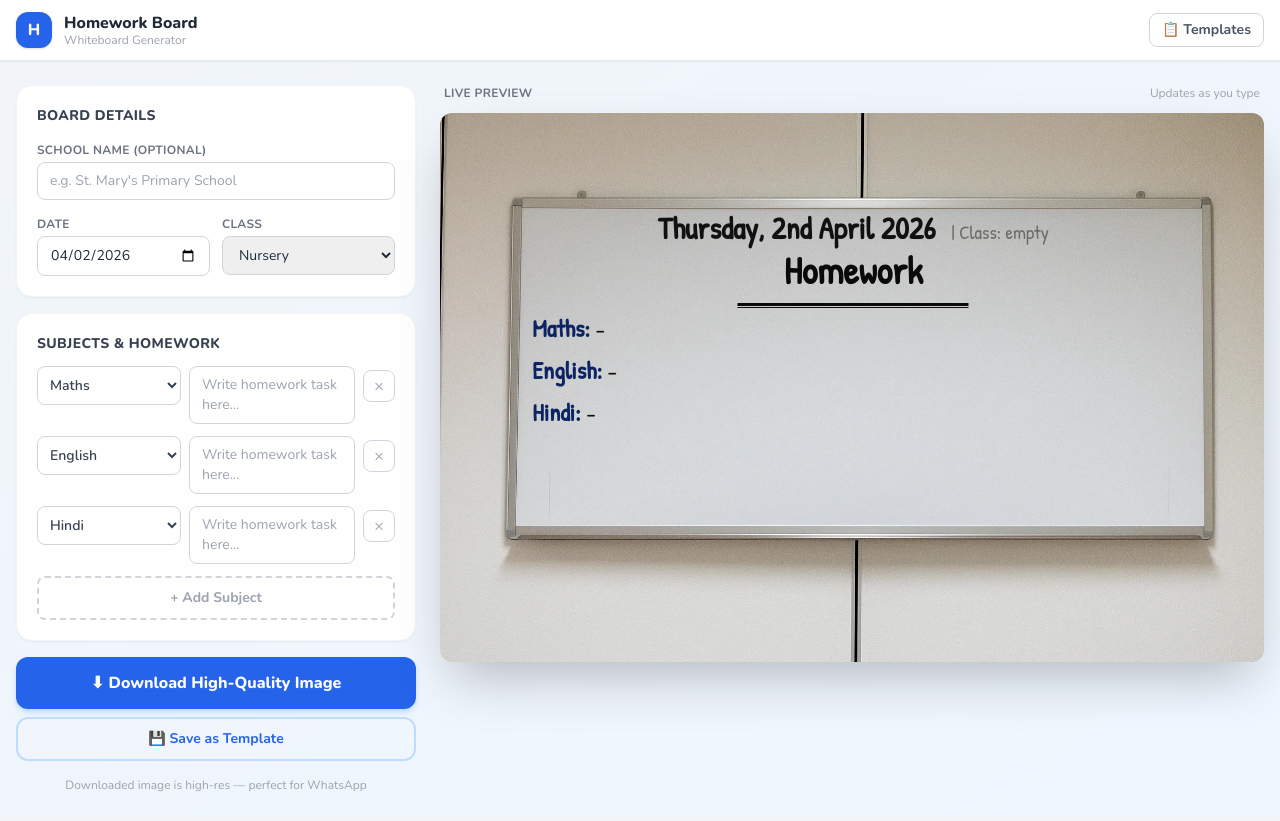
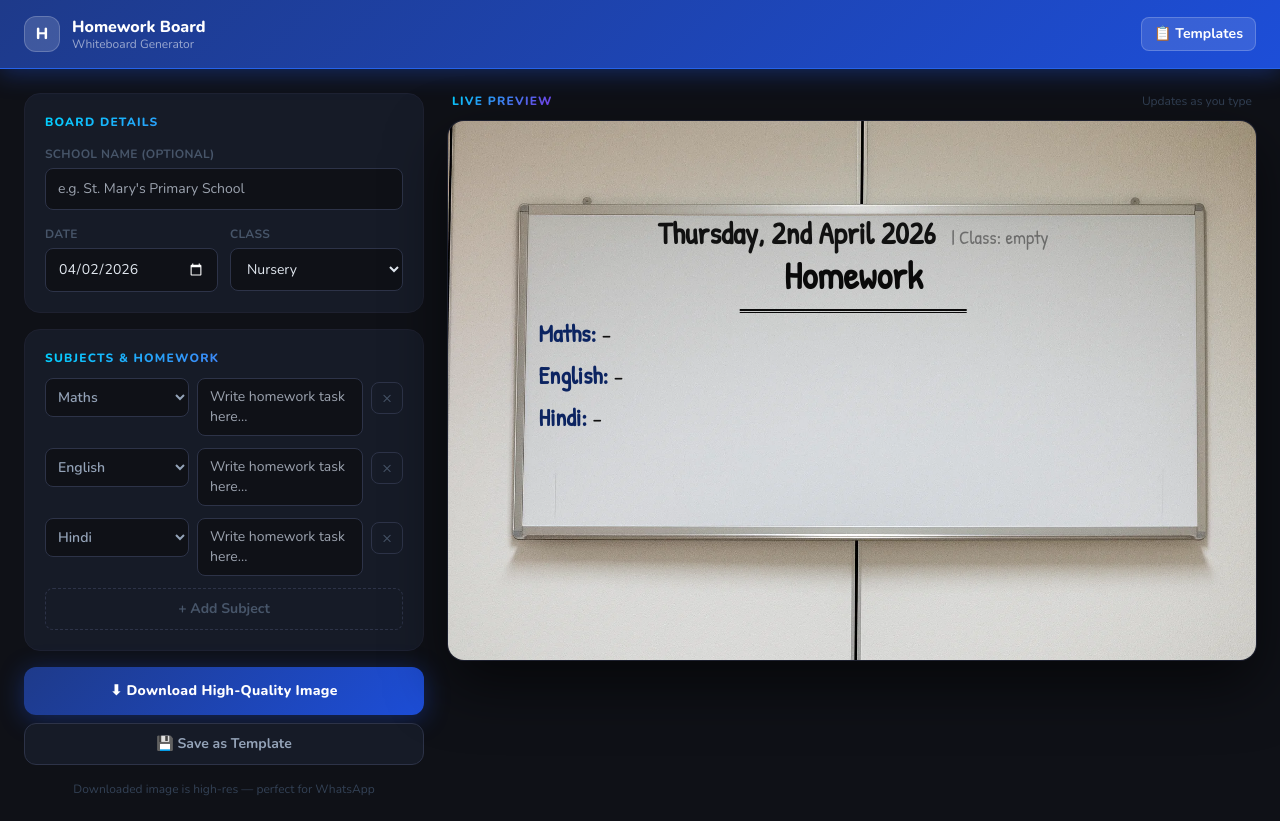
Before and after one commit to Dawar-Anwar-Khan/Diary-app, a Next.js app: page / in a window 1280 px wide. Built offline with nearby package versions, Linux system fonts and the light colour scheme.

Commit message:
changed bg & accents of the buttons

```diff
--- a/src/app/components/SubjectRow.tsx
+++ b/src/app/components/SubjectRow.tsx
@@ -8,13 +8,24 @@ interface Props {
   canRemove: boolean;
 }
 
-export default function SubjectRow({ entry, onChange, onRemove, canRemove }: Props) {
+export default function SubjectRow({
+  entry,
+  onChange,
+  onRemove,
+  canRemove,
+}: Props) {
   return (
     <div className="flex gap-2 items-start">
       <select
         value={entry.name}
         onChange={(e) => onChange({ ...entry, name: e.target.value })}
-        className="border border-gray-300 rounded-lg px-2 py-2 text-sm font-semibold text-gray-700 bg-white w-36 flex-shrink-0 focus:outline-none focus:ring-2 focus:ring-blue-400"
+        className="rounded-lg px-2 py-2 text-sm font-semibold w-36 flex-shrink-0 outline-none"
+        style={{
+          background: "#0f1117",
+          border: "1px solid #2d3348",
+          color: "#94a3b8",
+          colorScheme: "dark",
+        }}
       >
         {SUBJECT_OPTIONS.map((s) => (
           <option key={s}>{s}</option>
@@ -26,13 +37,23 @@ export default function SubjectRow({ entry, onChange, onRemove, canRemove }: Pro
         onChange={(e) => onChange({ ...entry, task: e.target.value })}
         placeholder="Write homework task here..."
         rows={2}
-        className="flex-1 border border-gray-300 rounded-lg px-3 py-2 text-sm text-gray-800 resize-none focus:outline-none focus:ring-2 focus:ring-blue-400"
+        className="flex-1 rounded-lg px-3 py-2 text-sm resize-none outline-none"
+        style={{
+          background: "#0f1117",
+          border: "1px solid #2d3348",
+          color: "#e2e8f0",
+        }}
       />
 
       {canRemove && (
         <button
           onClick={onRemove}
-          className="mt-1 w-8 h-8 flex items-center justify-center rounded-lg border border-gray-300 text-gray-400 hover:bg-red-50 hover:text-red-500 hover:border-red-300 transition-colors flex-shrink-0"
+          className="mt-1 w-8 h-8 flex items-center justify-center rounded-lg flex-shrink-0 transition-colors"
+          style={{
+            background: "transparent",
+            border: "1px solid #2d3348",
+            color: "#475569",
+          }}
           title="Remove subject"
         >
           ×
--- a/src/app/components/WhiteboardMockup.tsx
+++ b/src/app/components/WhiteboardMockup.tsx
@@ -96,7 +96,7 @@ export default function WhiteboardMockup({
           style={{
             paddingLeft: "5%",
             paddingRight: "5%",
-            paddingTop: "2.5%",
+            paddingTop: "3.3%",
             paddingBottom: "2%",
             gap: 0,
           }}
@@ -106,6 +106,7 @@ export default function WhiteboardMockup({
             <div
               className="text-center"
               style={{
+                marginTop:"0.3%",
                 fontSize: "clamp(9px, 1.3vw, 18px)",
                 color: "rgba(60,55,50,0.6)",
                 letterSpacing: "0.08em",
@@ -124,7 +125,7 @@ export default function WhiteboardMockup({
               alignItems: "baseline",
               justifyContent: "center",
               gap: "1em",
-              marginTop:"1.5%",
+              marginTop:"0.5%",
               marginBottom: "0.4%",
               fontFamily: "'Patrick Hand', cursive",
             }}
--- a/src/app/page.tsx
+++ b/src/app/page.tsx
@@ -7,9 +7,12 @@ import SubjectRow from "./components/SubjectRow";
 import SaveTemplateModal from "./components/SaveTemplateModal";
 import TemplatesSidebar from "./components/TemplatesSidebar";
 
-const WhiteboardMockup = dynamic(() => import("./components/WhiteboardMockup"), {
-  ssr: false,
-});
+const WhiteboardMockup = dynamic(
+  () => import("./components/WhiteboardMockup"),
+  {
+    ssr: false,
+  },
+);
 
 function todayStr() {
   return new Date().toISOString().split("T")[0];
@@ -19,19 +22,19 @@ function makeId() {
 }
 
 const DEFAULT_SUBJECTS: SubjectEntry[] = [
-  { id: makeId(), name: "Maths",   task: "" },
+  { id: makeId(), name: "Maths", task: "" },
   { id: makeId(), name: "English", task: "" },
-  { id: makeId(), name: "Hindi",   task: "" },
+  { id: makeId(), name: "Hindi", task: "" },
 ];
 
 export default function HomePage() {
-  const [date,       setDate]       = useState(todayStr());
-  const [className,  setClassName]  = useState("empty");
+  const [date, setDate] = useState(todayStr());
+  const [className, setClassName] = useState("empty");
   const [schoolName, setSchoolName] = useState("");
-  const [subjects,   setSubjects]   = useState<SubjectEntry[]>(DEFAULT_SUBJECTS);
+  const [subjects, setSubjects] = useState<SubjectEntry[]>(DEFAULT_SUBJECTS);
   const [showSaveModal, setShowSaveModal] = useState(false);
-  const [sidebarOpen,   setSidebarOpen]   = useState(false);
-  const [toast,    setToast]    = useState("");
+  const [sidebarOpen, setSidebarOpen] = useState(false);
+  const [toast, setToast] = useState("");
   const [downloading, setDownloading] = useState(false);
   const mockupRef = useRef<HTMLDivElement>(null);
 
@@ -79,99 +82,253 @@ export default function HomePage() {
   }
 
   return (
-    <div className="min-h-screen bg-gradient-to-br from-slate-100 to-blue-50">
+    <div className="min-h-screen" style={{ background: "#0f1117" }}>
       {/* Header */}
-      <header className="bg-white border-b border-gray-200 px-4 py-3 flex items-center justify-between sticky top-0 z-40 shadow-sm">
+      <header
+        className="px-6 py-4 flex items-center justify-between sticky top-0 z-40"
+        style={{
+          background: "linear-gradient(135deg, #1e3a8a, #1d4ed8)",
+          borderBottom: "1px solid #2563eb",
+          boxShadow: "0 4px 24px rgba(29, 78, 216, 0.4)",
+        }}
+      >
         <div className="flex items-center gap-3">
-          <div className="w-9 h-9 bg-blue-600 rounded-xl flex items-center justify-center text-white font-black text-base shadow">H</div>
+          <div
+            className="w-9 h-9 rounded-xl flex items-center justify-center text-white font-black text-base"
+            style={{
+              background: "rgba(255,255,255,0.15)",
+              border: "1px solid rgba(255,255,255,0.2)",
+            }}
+          >
+            H
+          </div>
           <div>
-            <h1 className="text-base font-black text-gray-800 leading-tight">Homework Board</h1>
-            <p className="text-xs text-gray-400 leading-tight">Whiteboard Generator</p>
+            <h1
+              className="text-base font-black leading-tight"
+              style={{ color: "#ffffff" }}
+            >
+              Homework Board
+            </h1>
+            <p
+              className="text-xs leading-tight"
+              style={{ color: "rgba(255,255,255,0.55)" }}
+            >
+              Whiteboard Generator
+            </p>
           </div>
         </div>
         <button
           onClick={() => setSidebarOpen(true)}
-          className="flex items-center gap-2 border border-gray-300 rounded-lg px-3 py-1.5 text-sm font-bold text-gray-600 hover:bg-gray-50 transition-colors"
+          className="flex items-center gap-2 rounded-lg px-3 py-1.5 text-sm font-bold transition-colors"
+          style={{
+            background: "rgba(255,255,255,0.12)",
+            color: "#ffffff",
+            border: "1px solid rgba(255,255,255,0.2)",
+          }}
         >
           📋 Templates
           {templates.length > 0 && (
-            <span className="bg-blue-600 text-white text-xs rounded-full w-5 h-5 flex items-center justify-center">
+            <span
+              className="text-xs rounded-full w-5 h-5 flex items-center justify-center font-black"
+              style={{ background: "#ffffff", color: "#1d4ed8" }}
+            >
               {templates.length}
             </span>
           )}
         </button>
       </header>
 
-      <main className="max-w-[1600px] mx-auto px-4 py-6 grid grid-cols-1 xl:grid-cols-[400px_1fr] gap-6 items-start">
-
+      <main className="max-w-[1600px] mx-auto px-6 py-6 grid grid-cols-1 xl:grid-cols-[400px_1fr] gap-6 items-start">
         {/* LEFT: controls */}
         <div className="flex flex-col gap-4">
-          <div className="bg-white rounded-2xl shadow-sm border border-gray-100 p-5 flex flex-col gap-4">
-            <h2 className="text-sm font-black text-gray-700 uppercase tracking-wide">Board Details</h2>
+          {/* Board Details card */}
+          <div
+            className="rounded-2xl p-5 flex flex-col gap-4"
+            style={{ background: "#161b27", border: "1px solid #1e2130" }}
+          >
+            <h2
+              className="text-xs font-black uppercase tracking-widest"
+              style={{
+               background: "linear-gradient(135deg, #00d2ff, #7c3aed)",
+                WebkitBackgroundClip: "text",
+                WebkitTextFillColor: "transparent",
+                backgroundClip: "text",
+              }}
+            >
+              Board Details
+            </h2>
+
             <div>
-              <label className="text-xs font-bold text-gray-500 uppercase tracking-wide block mb-1">School Name (optional)</label>
+              <label
+                className="text-xs font-bold uppercase tracking-wide block mb-1.5"
+                style={{ color: "#475569" }}
+              >
+                School Name (optional)
+              </label>
               <input
-                type="text" value={schoolName} onChange={(e) => setSchoolName(e.target.value)}
+                type="text"
+                value={schoolName}
+                onChange={(e) => setSchoolName(e.target.value)}
                 placeholder="e.g. St. Mary's Primary School"
-                className="w-full border border-gray-300 rounded-lg px-3 py-2 text-sm text-gray-800 focus:outline-none focus:ring-2 focus:ring-blue-400"
+                className="w-full rounded-lg px-3 py-2.5 text-sm transition-all outline-none"
+                style={{
+                  background: "#0f1117",
+                  border: "1px solid #2d3348",
+                  color: "#e2e8f0",
+                }}
               />
             </div>
+
             <div className="grid grid-cols-2 gap-3">
               <div>
-                <label className="text-xs font-bold text-gray-500 uppercase tracking-wide block mb-1">Date</label>
-                <input type="date" value={date} onChange={(e) => setDate(e.target.value)}
-                  className="w-full border border-gray-300 rounded-lg px-3 py-2 text-sm text-gray-800 focus:outline-none focus:ring-2 focus:ring-blue-400"
+                <label
+                  className="text-xs font-bold uppercase tracking-wide block mb-1.5"
+                  style={{ color: "#475569" }}
+                >
+                  Date
+                </label>
+                <input
+                  type="date"
+                  value={date}
+                  onChange={(e) => setDate(e.target.value)}
+                  className="w-full rounded-lg px-3 py-2.5 text-sm outline-none"
+                  style={{
+                    background: "#0f1117",
+                    border: "1px solid #2d3348",
+                    color: "#e2e8f0",
+                    colorScheme: "dark",
+                  }}
                 />
               </div>
               <div>
-                <label className="text-xs font-bold text-gray-500 uppercase tracking-wide block mb-1">Class</label>
-                <select value={className} onChange={(e) => setClassName(e.target.value)}
-                  className="w-full border border-gray-300 rounded-lg px-3 py-2 text-sm text-gray-800 focus:outline-none focus:ring-2 focus:ring-blue-400"
+                <label
+                  className="text-xs font-bold uppercase tracking-wide block mb-1.5"
+                  style={{ color: "#475569" }}
                 >
-                  {CLASS_OPTIONS.map((c) => <option key={c}>{c}</option>)}
+                  Class
+                </label>
+                <select
+                  value={className}
+                  onChange={(e) => setClassName(e.target.value)}
+                  className="w-full rounded-lg px-3 py-2.5 text-sm outline-none"
+                  style={{
+                    background: "#0f1117",
+                    border: "1px solid #2d3348",
+                    color: "#e2e8f0",
+                    colorScheme: "dark",
+                  }}
+                >
+                  {CLASS_OPTIONS.map((c) => (
+                    <option key={c}>{c}</option>
+                  ))}
                 </select>
               </div>
             </div>
           </div>
 
-          <div className="bg-white rounded-2xl shadow-sm border border-gray-100 p-5 flex flex-col gap-3">
-            <h2 className="text-sm font-black text-gray-700 uppercase tracking-wide">Subjects & Homework</h2>
+          {/* Subjects card */}
+          <div
+            className="rounded-2xl p-5 flex flex-col gap-3"
+            style={{ background: "#161b27", border: "1px solid #1e2130" }}
+          >
+            <h2
+              className="text-xs font-black uppercase tracking-widest"
+              style={{
+                background: "linear-gradient(135deg, #00d2ff, #7c3aed)",
+                WebkitBackgroundClip: "text",
+                WebkitTextFillColor: "transparent",
+                backgroundClip: "text",
+              }}
+            >
+              Subjects & Homework
+            </h2>
             {subjects.map((s) => (
-              <SubjectRow key={s.id} entry={s}
+              <SubjectRow
+                key={s.id}
+                entry={s}
                 onChange={(updated) => updateSubject(s.id, updated)}
                 onRemove={() => removeSubject(s.id)}
                 canRemove={subjects.length > 1}
               />
             ))}
-            <button onClick={addSubject}
-              className="w-full border-2 border-dashed border-gray-300 rounded-lg py-2.5 text-sm font-bold text-gray-400 hover:border-blue-400 hover:text-blue-500 hover:bg-blue-50/30 transition-colors"
+            <button
+              onClick={addSubject}
+              className="w-full rounded-lg py-2.5 text-sm font-bold transition-colors"
+              style={{
+                background: "transparent",
+                border: "1.5px dashed #2d3348",
+                color: "#475569",
+              }}
             >
               + Add Subject
             </button>
           </div>
 
+          {/* Action buttons */}
           <div className="flex flex-col gap-2">
-            <button onClick={downloadImage} disabled={downloading}
-              className="w-full bg-blue-600 hover:bg-blue-700 disabled:opacity-60 text-white font-black rounded-xl py-3.5 text-base transition-colors shadow-md shadow-blue-200"
+            <button
+              onClick={downloadImage}
+              disabled={downloading}
+              className="w-full font-black rounded-xl py-3.5 text-sm transition-all"
+              style={{
+                background: downloading
+                  ? "#1e3a8a"
+                  : "linear-gradient(135deg, #1e3a8a, #1d4ed8)",
+                color: "#fff",
+                opacity: downloading ? 0.7 : 1,
+                letterSpacing: "0.02em",
+                boxShadow: downloading
+                  ? "none"
+                  : "0 4px 24px rgba(29, 78, 216, 0.4)",
+              }}
             >
-              {downloading ? "Preparing Download…" : "⬇ Download High-Quality Image"}
+              {downloading
+                ? "Preparing Download…"
+                : "⬇  Download High-Quality Image"}
             </button>
-            <button onClick={() => setShowSaveModal(true)}
-              className="w-full border-2 border-blue-200 text-blue-600 font-bold rounded-xl py-2.5 text-sm hover:bg-blue-50 transition-colors"
+            <button
+              onClick={() => setShowSaveModal(true)}
+              className="w-full font-bold rounded-xl py-2.5 text-sm transition-colors"
+              style={{
+                background: "#161b27",
+                border: "1.5px solid #2d3348",
+                color: "#94a3b8",
+              }}
             >
               💾 Save as Template
             </button>
           </div>
-          <p className="text-xs text-center text-gray-400">Downloaded image is high-res — perfect for WhatsApp</p>
+
+          <p className="text-xs text-center" style={{ color: "#334155" }}>
+            Downloaded image is high-res — perfect for WhatsApp
+          </p>
         </div>
 
         {/* RIGHT: mockup preview */}
         <div className="flex flex-col gap-3">
           <div className="flex items-center justify-between px-1">
-            <span className="text-xs font-bold text-gray-500 uppercase tracking-wide">Live Preview</span>
-            <span className="text-xs text-gray-400">Updates as you type</span>
+            <span
+              className="text-xs font-black uppercase tracking-widest"
+              style={{
+               background: "linear-gradient(135deg, #00d2ff, #7c3aed)",
+                WebkitBackgroundClip: "text",
+                WebkitTextFillColor: "transparent",
+                backgroundClip: "text",
+              }}
+            >
+              Live Preview
+            </span>
+            <span className="text-xs" style={{ color: "#334155" }}>
+              Updates as you type
+            </span>
           </div>
-          <div ref={mockupRef} className="w-full rounded-xl overflow-hidden shadow-2xl">
+          <div
+            ref={mockupRef}
+            className="w-full rounded-2xl overflow-hidden"
+            style={{
+              boxShadow: "0 0 0 1px #1e2130, 0 24px 60px rgba(0,0,0,0.6)",
+            }}
+          >
             <WhiteboardMockup
               dateStr={date}
               className={className}
@@ -182,23 +339,59 @@ export default function HomePage() {
         </div>
       </main>
 
+      {/* Templates Sidebar */}
       {sidebarOpen && (
         <div className="fixed inset-0 z-50 flex">
-          <div className="flex-1 bg-black/30" onClick={() => setSidebarOpen(false)} />
-          <div className="w-80 bg-white h-full shadow-2xl flex flex-col">
-            <div className="flex items-center justify-between px-5 py-4 border-b border-gray-100">
-              <h2 className="font-black text-gray-800">Saved Templates</h2>
-              <button onClick={() => setSidebarOpen(false)} className="text-gray-400 hover:text-gray-700 text-2xl leading-none">×</button>
+          <div
+            className="flex-1 bg-black/50"
+            onClick={() => setSidebarOpen(false)}
+          />
+          <div
+            className="w-80 h-full flex flex-col"
+            style={{ background: "#161b27", borderLeft: "1px solid #1e2130" }}
+          >
+            <div
+              className="flex items-center justify-between px-5 py-4"
+              style={{ borderBottom: "1px solid #1e2130" }}
+            >
+              <h2 className="font-black" style={{ color: "#f1f5f9" }}>
+                Saved Templates
+              </h2>
+              <button
+                onClick={() => setSidebarOpen(false)}
+                className="text-2xl leading-none"
+                style={{ color: "#475569" }}
+              >
+                ×
+              </button>
             </div>
             <div className="flex-1 overflow-y-auto p-4">
-              <TemplatesSidebar templates={templates} onLoad={loadTemplate} onDelete={deleteTemplate} />
+              <TemplatesSidebar
+                templates={templates}
+                onLoad={loadTemplate}
+                onDelete={deleteTemplate}
+              />
             </div>
           </div>
         </div>
       )}
-      {showSaveModal && <SaveTemplateModal onSave={handleSaveTemplate} onClose={() => setShowSaveModal(false)} />}
+
+      {showSaveModal && (
+        <SaveTemplateModal
+          onSave={handleSaveTemplate}
+          onClose={() => setShowSaveModal(false)}
+        />
+      )}
+
       {toast && (
-        <div className="fixed bottom-6 left-1/2 -translate-x-1/2 bg-gray-900 text-white text-sm font-semibold px-5 py-2.5 rounded-full shadow-xl z-50">
+        <div
+          className="fixed bottom-6 left-1/2 -translate-x-1/2 text-sm font-semibold px-5 py-2.5 rounded-full z-50"
+          style={{
+            background: "#1e2130",
+            color: "#e2e8f0",
+            border: "1px solid #2d3348",
+          }}
+        >
           {toast}
         </div>
       )}
```
